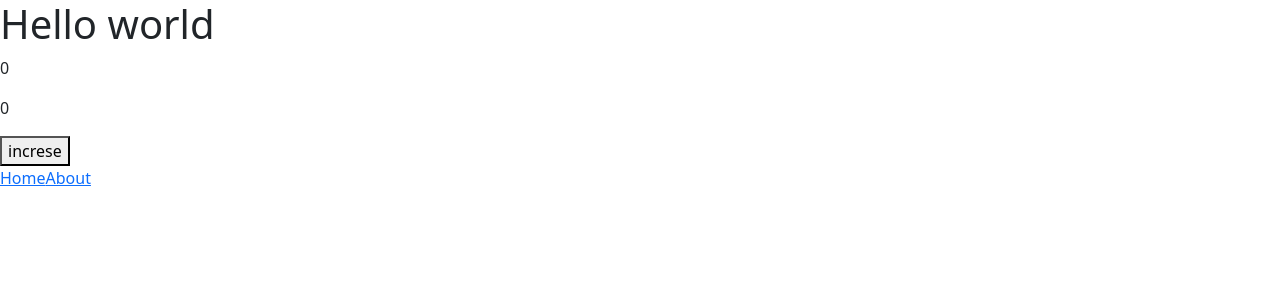
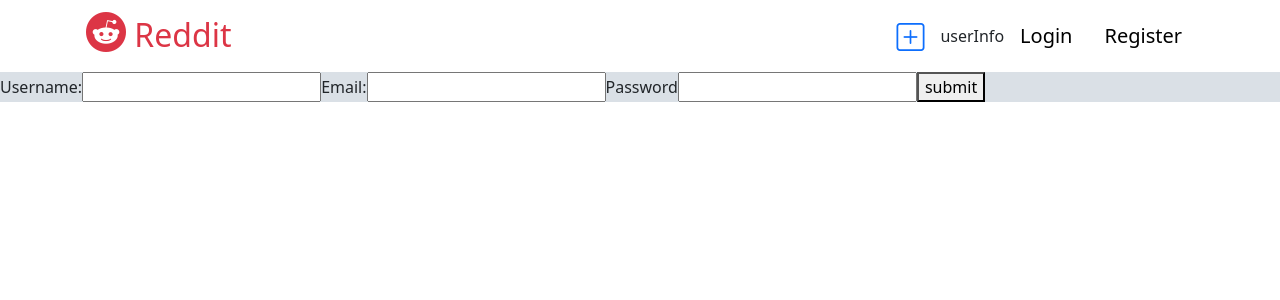
Before and after one commit to Enfield-Li/Vuejs-Reddit-app, a Vue app: page /register in a window 1280 px wide. Shown: the top 300 px of the page. Built offline with nearby package versions, Linux system fonts and the light colour scheme.

Commit message:
Basic routes

```diff
--- a/package.json
+++ b/package.json
@@ -9,6 +9,7 @@
     "lint": "eslint . --ext .vue,.js,.jsx,.cjs,.mjs,.ts,.tsx,.cts,.mts --fix --ignore-path .gitignore"
   },
   "dependencies": {
+    "axios": "^0.26.1",
     "pinia": "^2.0.13",
     "vue": "^3.2.31",
     "vue-router": "^4.0.14"
--- a/src/App.vue
+++ b/src/App.vue
@@ -1,26 +1,19 @@
 <script setup lang="ts">
-import { toRefs } from "vue-demi";
-import { RouterLink, RouterView } from "vue-router";
-import Routes from "./router/Routes.vue";
-import { useCounterStore } from "./stores/counter";
-const counterStore = useCounterStore();
-
-const {counter, doubleCount, increment} = toRefs( counterStore );
+import { RouterView } from "vue-router";
+import Navbar from "./components/Navbar.vue";
 </script>
 
 <template>
-  <header>
-    <div class="wrapper">
-      <h1>Hello world</h1>
-      <p>{{counter}}</p>
-      <p>{{doubleCount}}</p>
-      <button @click="increment">increse</button>
-
-      <Routes />
+  <div style="background: #dae0e6">
+    <div class="bg-white">
+      <Navbar />
     </div>
-  </header>
-
-  <RouterView />
+    <RouterView />
+  </div>
 </template>
 
-<style></style>
+<style>
+a {
+  text-decoration: none;
+}
+</style>
--- /dev/null
+++ b/src/components/Navbar.vue
@@ -0,0 +1,34 @@
+<template>
+  <nav class="nav justify-content-between container align-items-center">
+    <div
+      role="button"
+      className="nav-link active text-dark h2"
+      aria-current="page"
+    >
+      <!-- Home -->
+      <RouterLink :to="{ name: 'home' }">
+        <i className="bi bi-reddit text-danger fs-1"></i>
+        <span className="text-danger"> Reddit</span>
+      </RouterLink>
+    </div>
+
+    <div className="d-flex align-items-center">
+      <!-- CreatePost -->
+      <div>
+        <RouterLink :to="{ name: 'createPost' }">
+          <i className="bi bi-plus-square fs-3 mx-3"></i>
+        </RouterLink>
+      </div>
+
+      <!-- UserInfo -->
+      <UserInfo />
+    </div>
+  </nav>
+</template>
+
+<script setup lang="ts">
+import { RouterLink } from "vue-router";
+import UserInfo from "./UserInfo.vue";
+</script>
+
+<style scoped></style>
--- /dev/null
+++ b/src/components/UserInfo.vue
@@ -0,0 +1,23 @@
+<template>
+  <div>userInfo</div>
+
+  <div className="d-flex align-items-center">
+    <div className="mx-3 fs-5">
+      <RouterLink :to="{ name: 'login' }" style="color: black">
+        Login
+      </RouterLink>
+    </div>
+
+    <div className="mx-3 fs-5">
+      <RouterLink :to="{ name: 'register' }" style="color: black">
+        Register
+      </RouterLink>
+    </div>
+  </div>
+</template>
+
+<script setup lang="ts">
+import { RouterLink } from "vue-router";
+</script>
+
+<style scoped></style>
--- a/src/router/Routes.vue
+++ /dev/null
@@ -1,12 +0,0 @@
-<template>
-  <nav>
-    <RouterLink to="/">Home</RouterLink>
-    <RouterLink to="/about">About</RouterLink>
-  </nav>
-</template>
-
-<script setup lang="ts">
-import { RouterLink, RouterView } from "vue-router";
-</script>
-
-<style scoped></style>
--- a/src/router/index.ts
+++ b/src/router/index.ts
@@ -1,6 +1,8 @@
 import { createRouter, createWebHistory } from "vue-router";
 import HomeView from "../views/HomeView.vue";
-import AboutView from "../views/AboutView.vue";
+import LoginView from "../views/LoginView.vue";
+import RegisterView from "../views/RegisterView.vue";
+import CreatePostView from "../views/CreatePostView.vue";
 
 const router = createRouter({
   history: createWebHistory(import.meta.env.BASE_URL),
@@ -11,14 +13,24 @@ const router = createRouter({
       component: HomeView,
     },
     {
-      path: "/about",
-      name: "about",
-      component: AboutView,
+      path: "/login",
+      name: "login",
+      component: LoginView,
       // route level code-splitting
       // this generates a separate chunk (About.[hash].js) for this route
       // which is lazy-loaded when the route is visited.
       // component: () => import("../views/AboutView.vue"),
     },
+    {
+      path: "/register",
+      name: "register",
+      component: RegisterView,
+    },
+    {
+      path: "/createPost",
+      name: "createPost",
+      component: CreatePostView,
+    },
   ],
 });
 
--- a/src/views/AboutView.vue
+++ /dev/null
@@ -1,7 +0,0 @@
-<template>
-  <div class="about">
-    <h1>This is an about page</h1>
-  </div>
-</template>
-
-<style></style>
--- /dev/null
+++ b/src/views/CreatePostView.vue
@@ -0,0 +1,25 @@
+<template>
+  <form @submit.prevent="submitForm">
+    <label>Title: </label>
+    <input v-model="postData.title" type="text" />
+
+    <label>Content: </label>
+    <input v-model="postData.content" type="text" />
+    <button>submit</button>
+  </form>
+</template>
+
+<script setup lang="ts">
+import { reactive } from "vue-demi";
+
+const postData = reactive({
+  title: "",
+  content: "",
+});
+
+function submitForm() {
+  console.log(postData);
+}
+</script>
+
+<style scoped></style>
--- /dev/null
+++ b/src/views/LoginView.vue
@@ -0,0 +1,25 @@
+<template>
+  <form @submit.prevent="submitForm">
+    <label>Username or email</label>
+    <input v-model="formData.usernameOrEmail" type="text" />
+
+    <label>Password</label>
+    <input v-model="formData.password" type="text" />
+    <button>submit</button>
+  </form>
+</template>
+
+<script setup lang="ts">
+import { reactive } from "vue-demi";
+
+const formData = reactive({
+  usernameOrEmail: "",
+  password: "",
+});
+
+function submitForm() {
+  console.log(formData);
+}
+</script>
+
+<style scoped></style>
--- /dev/null
+++ b/src/views/RegisterView.vue
@@ -0,0 +1,29 @@
+<template>
+  <form @submit.prevent="submitForm">
+    <label>Username: </label>
+    <input v-model="formData.username" type="text" />
+
+    <label>Email: </label>
+    <input v-model="formData.email" type="text" />
+
+    <label>Password</label>
+    <input v-model="formData.password" type="text" />
+    <button>submit</button>
+  </form>
+</template>
+
+<script setup lang="ts">
+import { reactive } from "vue-demi";
+
+const formData = reactive({
+  username: "",
+  email: "",
+  password: "",
+});
+
+function submitForm() {
+  console.log(formData);
+}
+</script>
+
+<style scoped></style>
```
Also changed, not shown: 1 other file (tests, documents, lock files or other folders).
